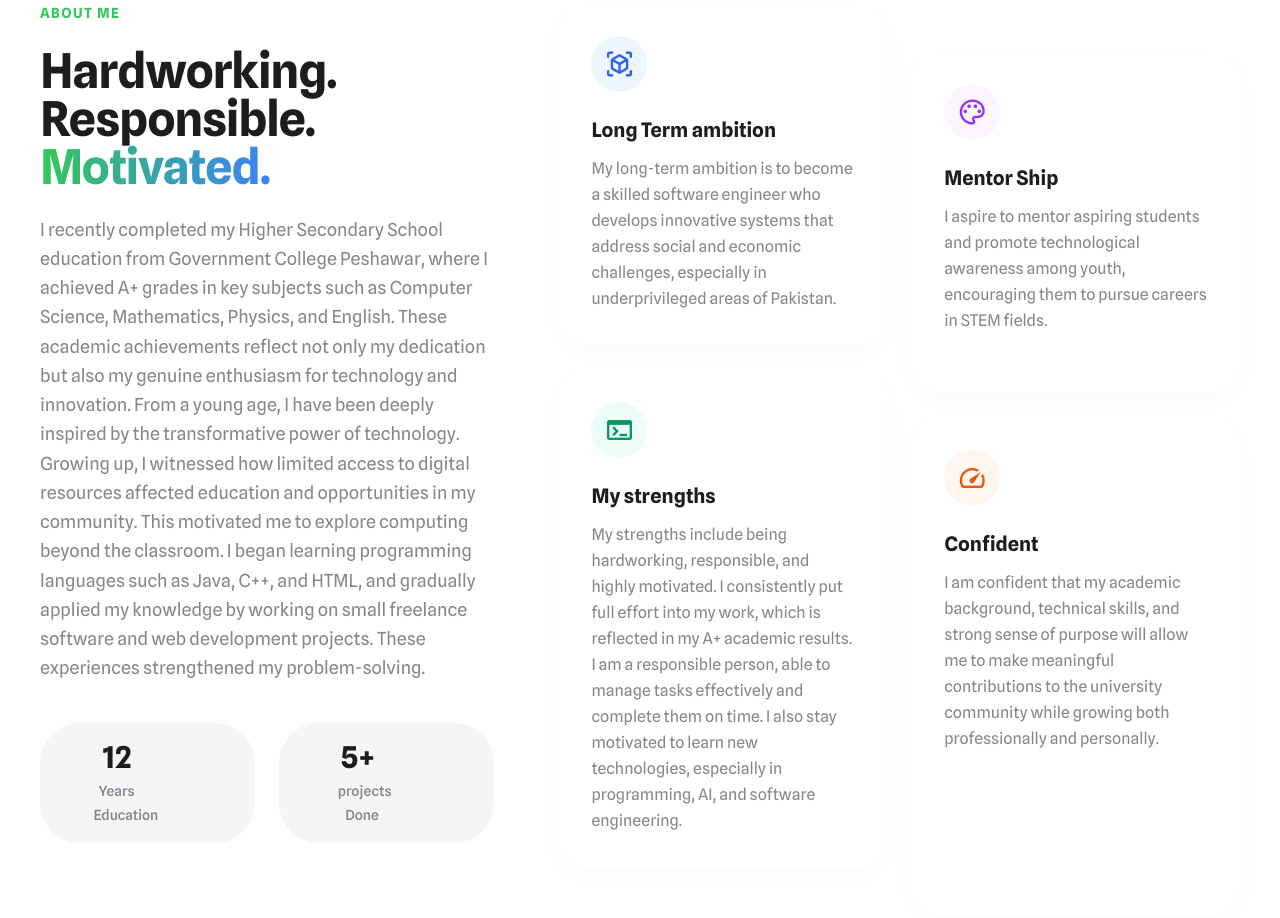
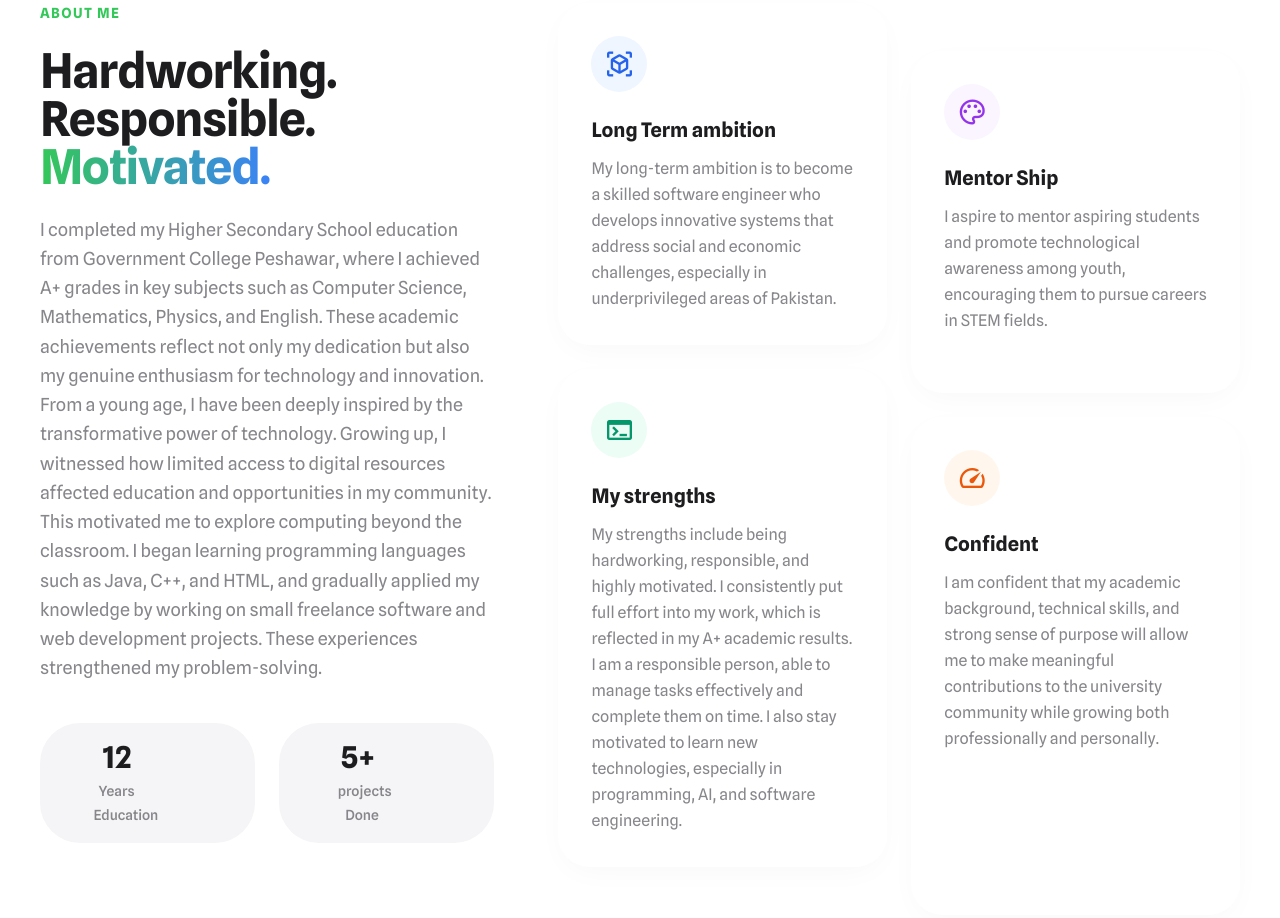
Before and after one commit to Reshikhan/3d-Ui-Portfolio, a plain HTML site: page index.html in a window 1280 px wide. Shown: the part 991-1909 px from the top of the page. Drawn offline with nearby package versions, Linux system fonts and the light colour scheme.

Commit message:
Update index.html

```diff
--- a/index.html
+++ b/index.html
@@ -316,7 +316,7 @@
                                 class="text-transparent bg-clip-text bg-gradient-to-r from-primary to-blue-500">Motivated.</span>
                         </h2>
                         <p class="text-text-secondary-light dark:text-text-secondary-dark text-lg leading-relaxed">
-                            I recently completed my
+                            I completed my
                             Higher Secondary School education from Government College Peshawar, where I achieved
                             A+ grades in key subjects such as Computer Science, Mathematics, Physics, and English.
                             These academic achievements reflect not only my dedication but also my genuine enthusiasm
```
